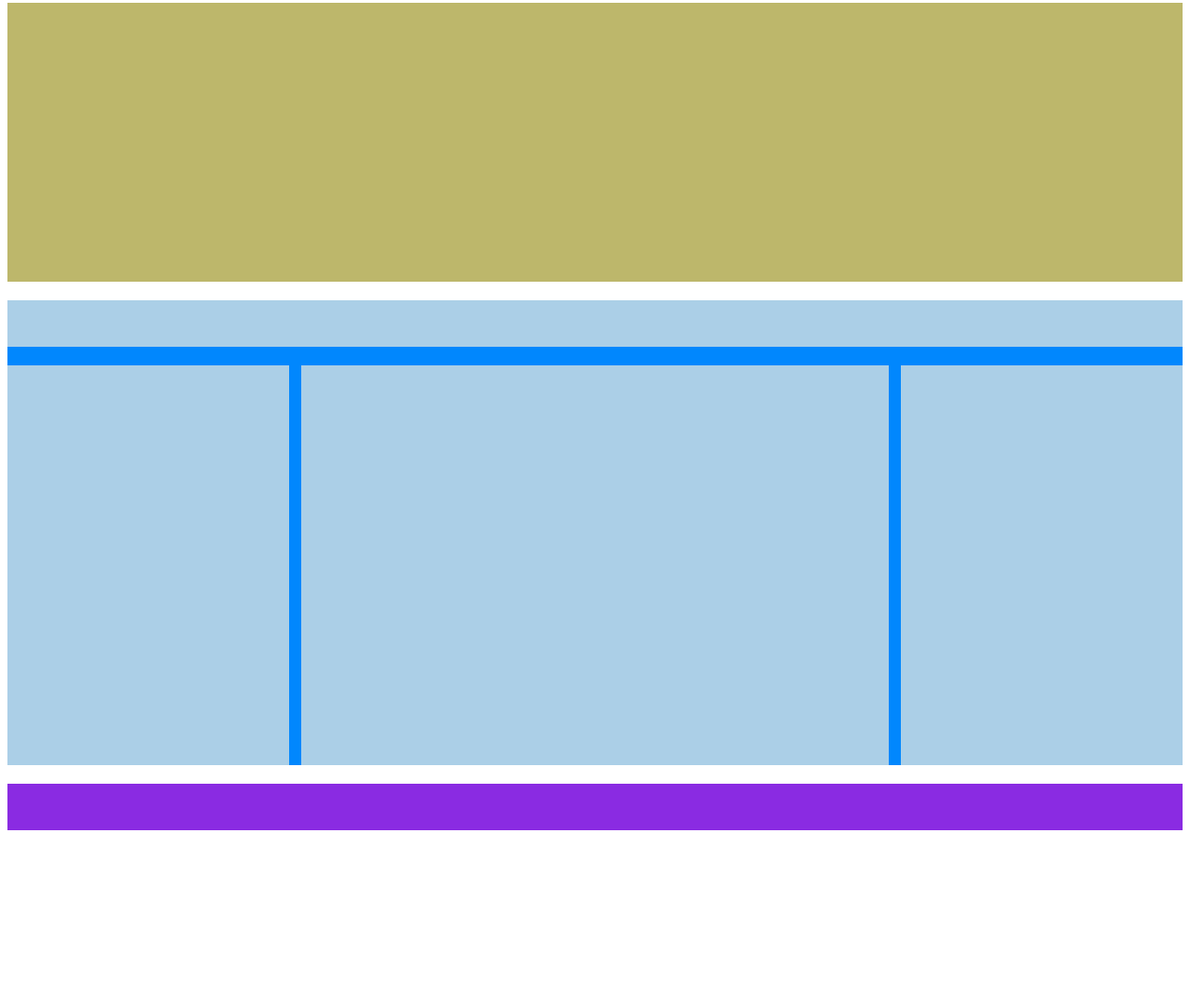
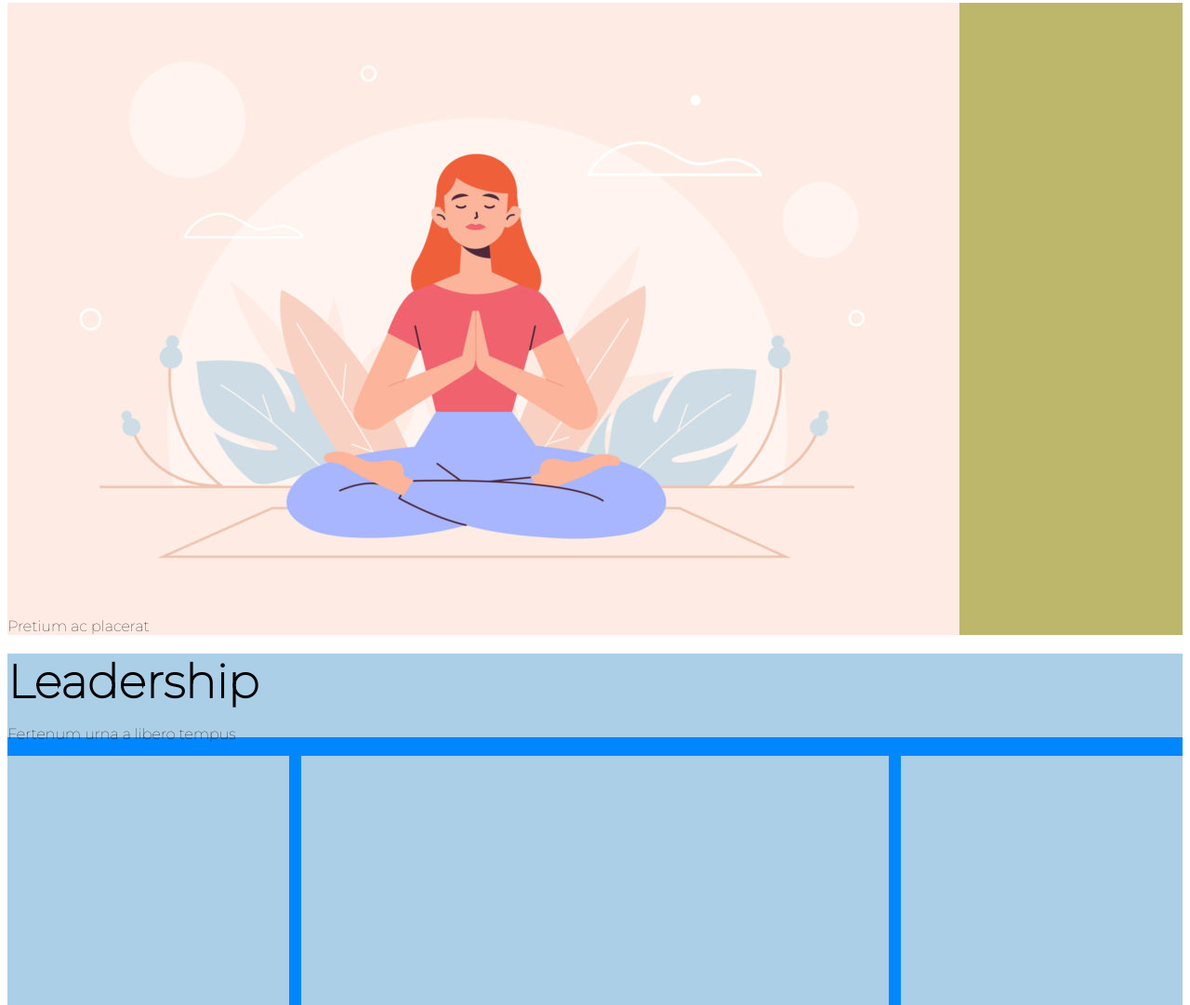
Before and after one commit to Vincedinardo21/htmlcss-wp, a plain HTML site: page index.html in a window 1280 px wide. Shown: the part 215-1296 px from the top of the page at 93% size. Before the commit the page ends 1116 px from the top, so only its background shows below. Drawn offline with Linux system fonts and the light colour scheme.

Commit message:
Inserimento immagine main

```diff
--- a/css/style.css
+++ b/css/style.css
@@ -43,14 +43,26 @@ a:hover {
     color: blue;
 }
 
+.leadership {
+    font-size: 50px;
+}
+
 .blocco1 {
-    height: 300px;
+    position: relative;
+    height: 680px;
     background-color:darkkhaki;
     margin-bottom: 20px;
+    overflow: hidden;
+}
+
+.blocco1 div {
+    position: absolute;
+    bottom: 0;
+    left: 0;
 }
 
 .blocco2 {
-    height: 500px;
+    height: 520px;
     background-color:#0187fd;
 }
 
@@ -60,7 +72,7 @@ a:hover {
 }
 
 .row1 {
-    height: 50px;
+    height: 90px;
     margin-bottom: 20px;
 }
 
--- a/index.html
+++ b/index.html
@@ -29,11 +29,18 @@
     <div class="container">
         <main>
             <!-- Primo blocco -->
-            <div class="blocco1"></div>
+            <div class="blocco1">
+                <img src="img/banner.jpg" alt="banner">
+                <div>Pretium ac placerat</div>
+            </div>
 
             <!-- Secondo blocco -->
+            <!-- Riga superiore -->
             <div class="blocco2">
-                <div class="row1"></div>
+                <div class="row1">
+                    <div class="leadership"><strong>Leadership</strong></div>
+                    <p>Fertenum urna a libero tempus</p>
+                </div>
 
                 <!-- Blocco con le 3 sezioni -->
                 <div class="row2">
```
